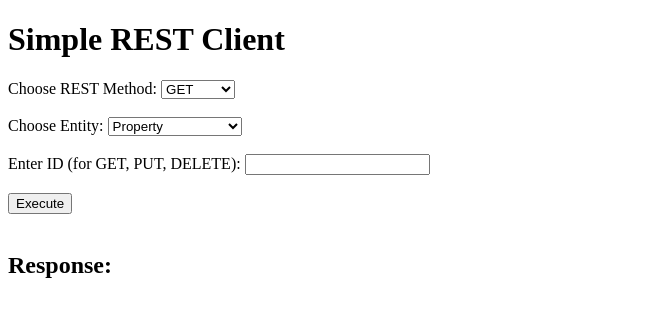
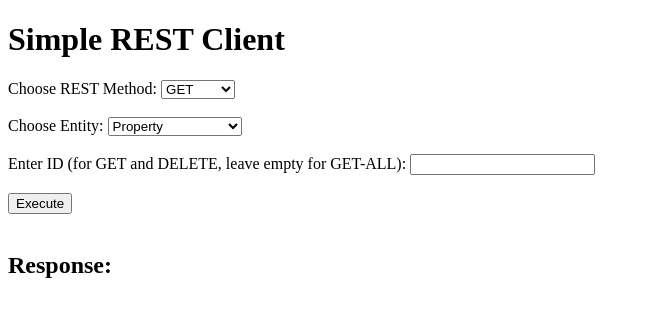
Before and after one commit to vitoxvi/Immotech, a Flask app: page / in a window 1280 px wide. Shown: the top 317 px of the page, without its empty margins (0-650 px from the left). Run offline with Flask 3, Linux system fonts and the light colour scheme.

Commit message:
changed frontend, to allow get-all, and removed PUT, because not possible yet

```diff
--- a/templates/index.html
+++ b/templates/index.html
@@ -12,7 +12,6 @@
     <label for="method">Choose REST Method:</label>
     <select id="method">
         <option value="GET">GET</option>
-        <option value="PUT">PUT</option>
         <option value="DELETE">DELETE</option>
     </select>
     <br><br>
@@ -34,7 +33,7 @@
     <br><br>
 
     <!-- ID Input -->
-    <label for="id">Enter ID (for GET, PUT, DELETE):</label>
+    <label for="id">Enter ID (for GET and DELETE, leave empty for GET-ALL):</label>
     <input type="number" id="id" min="1">
     <br><br>
 
@@ -51,10 +50,29 @@
             const method = document.getElementById('method').value;
             const entity = document.getElementById('entity').value;
             const id = document.getElementById('id').value;
-            const url = `http://127.0.0.1:5000/${entity}/${id}`;
 
-            if (!id && (method === 'GET' || method === 'PUT' || method === 'DELETE')) {
-                document.getElementById('response').innerText = "Error: ID is required for the selected method.";
+            // Handle URL based on ID presence
+            let url = `http://127.0.0.1:5000/${entity}`;
+            if (id) {
+                url += `/${id}`;
+            }
+
+            // Handle GET method when ID is empty
+            if (method === 'GET' && !id) {
+                fetch(url, { method: 'GET' })
+                    .then(response => response.json())
+                    .then(data => {
+                        document.getElementById('response').innerText = JSON.stringify(data, null, 2);
+                    })
+                    .catch(error => {
+                        document.getElementById('response').innerText = `Error: ${error}`;
+                    });
+                return;
+            }
+
+            // Handle other methods
+            if (!id && (method === 'DELETE')) {
+                document.getElementById('response').innerText = "Error: ID is required for DELETE.";
                 return;
             }
 
@@ -63,10 +81,6 @@
                 headers: { 'Content-Type': 'application/json' }
             };
 
-            if (method === 'PUT') {
-                // Provide dummy data for PUT
-                options.body = JSON.stringify({ "key": "value" });
-            }
 
             fetch(url, options)
                 .then(response => response.json())
```
